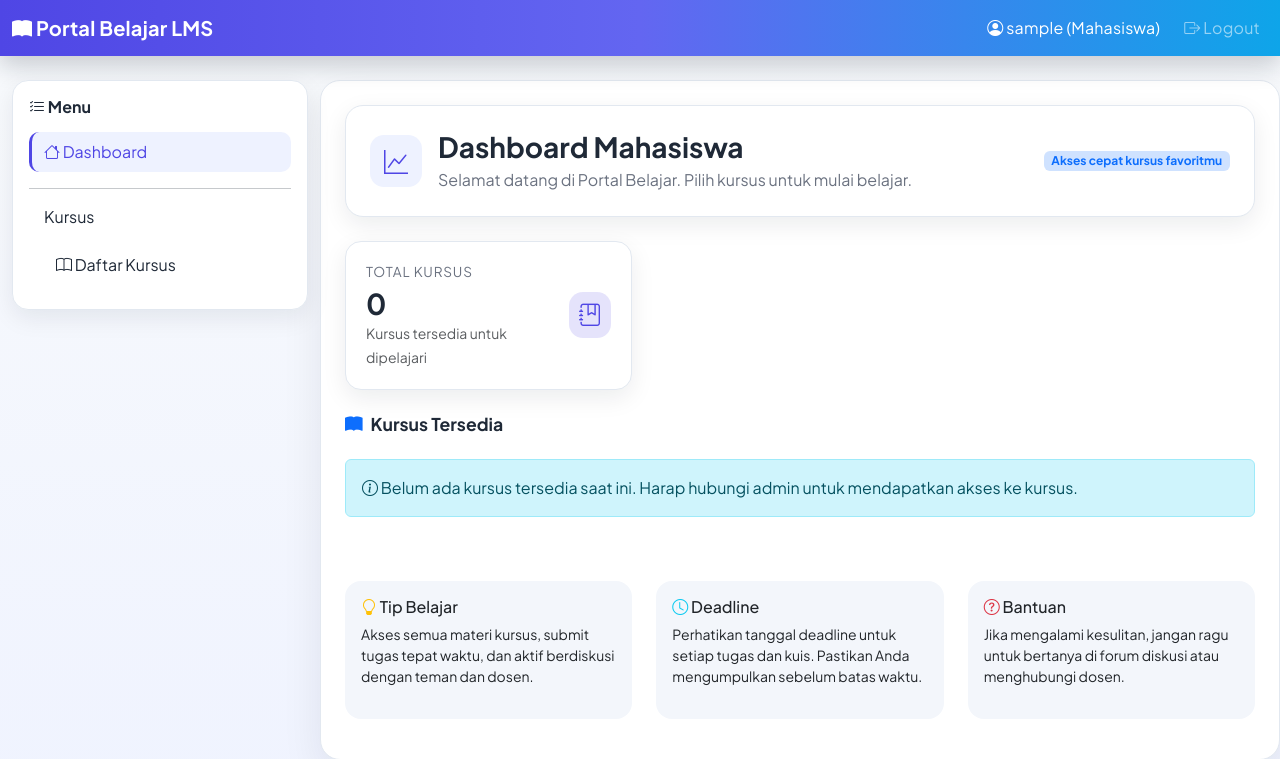
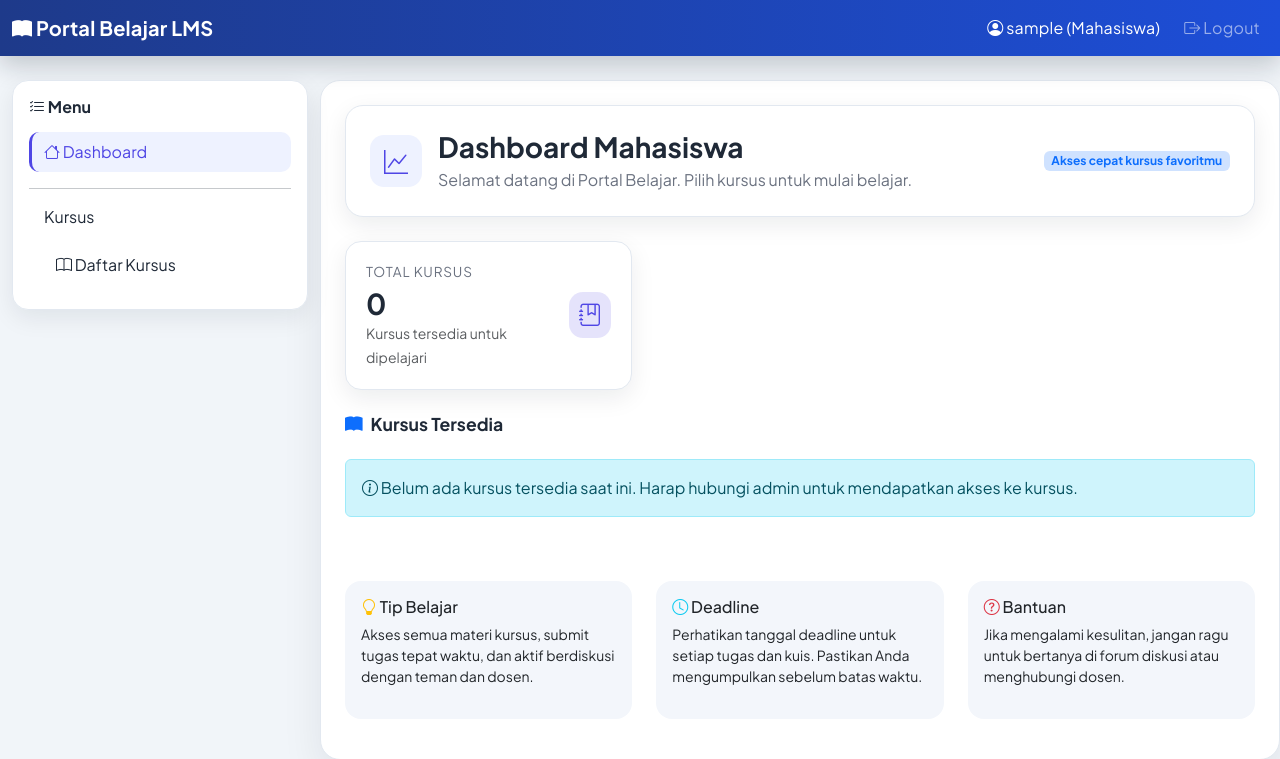
Before and after one commit to BriyanNicho/lms-django, a Django app: page / in a window 1280 px wide. Shown: the top 759 px of the page. Run offline with Django 5.2, Linux system fonts and the light colour scheme; the visitor is signed in with stand-in values (Sample User, id 1); data that the repository does not hold is empty.

Commit message:
Tweak base contrast styling
Agent-Logs-Url: https://github.com/BriyanNicho/lms-django/sessions/7ad1a7f7-6569-4d7c-9979-0b963d194e91

Co-authored-by: BriyanNicho <221925822+BriyanNicho@users.noreply.github.com>

```diff
--- a/templates/base.html
+++ b/templates/base.html
@@ -17,7 +17,7 @@
             --lms-success: #16a34a;
             --lms-warning: #f59e0b;
             --lms-danger: #ef4444;
-            --lms-bg: #f8fafc;
+            --lms-bg: #f1f5f9;
             --lms-surface: #ffffff;
             --lms-surface-alt: #f3f6fb;
             --lms-border: #e2e8f0;
@@ -28,13 +28,13 @@
         }
 
         body {
-            background: linear-gradient(180deg, #f8fafc 0%, #eef2ff 100%);
+            background-color: var(--lms-bg);
             color: var(--lms-text);
             font-family: 'Plus Jakarta Sans', 'Segoe UI', sans-serif;
         }
 
         .navbar {
-            background: linear-gradient(90deg, #4f46e5 0%, #6366f1 50%, #0ea5e9 100%);
+            background: linear-gradient(90deg, #1e3a8a 0%, #1d4ed8 100%);
             box-shadow: 0 10px 24px rgba(15, 23, 42, 0.2);
         }
 
```
